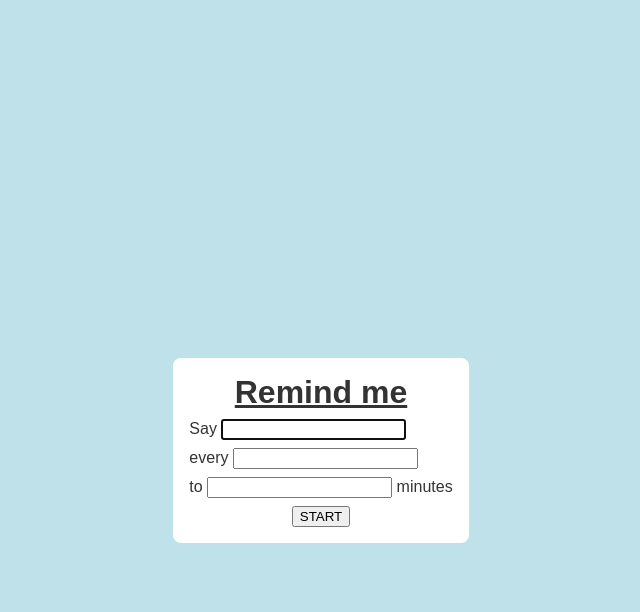
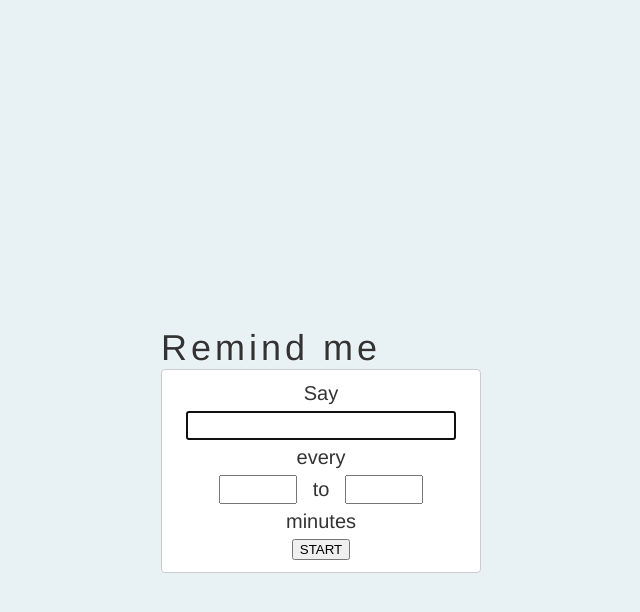
Before and after one commit to mcomella/mcomella.github.com, a Jekyll site: the page app/remind.html, which Jekyll copies as it is, in a window 1280 px wide. Shown: the top 612 px of the page, without its empty margins (319-959 px from the left). Built offline with Jekyll 4.4.1, drawn with Linux system fonts in a browser that asks for light colours.

Commit message:
remind: update layout: fonts, spacing.

```diff
--- a/app/remind.html
+++ b/app/remind.html
@@ -5,42 +5,81 @@
     <meta name="viewport" content="width=device-width, initial-scale=1">
     <title>Remind me</title>
     <style>
+        html {
+            color: #333333;
+            font-family: Helvetica, sans-serif;
+            font-size: 20px;
+            font-weight: 300;
+        }
+
+        input {
+            font-family: inherit;
+            font-size: inherit;
+            font-weight: inherit;
+        }
+
         body {
             display: flex;
             height: 100vh;
             margin: 0;
             justify-content: center;
             align-items: center;
-            background: #bee1ea;
+            background: #e8f2f4;
         }
 
         #container {
-            padding: 16px;
-            background: white;
-            color: #333333;
-            font-family: sans-serif;
-            border-radius: 8px;
+            width: 320px;
         }
 
         h1 {
-            margin-top: 0;
-            margin-bottom: 8px;
+            margin: 0;
+            font-size: 1.8rem;
+            font-weight: inherit;
+            letter-spacing: 0.111em;
+            text-shadow: 0 0 2px white;
+        }
+
+        form {
+            background: white;
+            padding: 12px 24px;
+            border: 1px solid #ccc;
+            border-radius: 4px;
+        }
+
+        form * {
             text-align: center;
-            text-decoration: underline;
         }
 
         form > * {
-            margin-top: 8px;
-            margin-bottom: 8px;
+            display: block;
+            margin: 6px auto;
+        }
+
+        form > *:first-child {
+            margin-top: 0;
         }
 
         form > *:last-child {
             margin-bottom: 0;
         }
 
-        form > button {
-            display: block;
-            margin: 0 auto;
+        form > input {
+            box-sizing: border-box;
+            width: 100%;
+        }
+
+        #duration {
+            display: flex;
+            justify-content: center;
+            align-items: center;
+        }
+
+        #duration input {
+            width: 3.5em;
+        }
+
+        #duration label {
+            margin: 0 16px;
         }
     </style>
 </head>
@@ -48,19 +87,15 @@
     <div id="container">
         <h1>Remind me</h1>
         <form>
-            <div>
-                <label for="utterance">Say</label>
-                <input type="input" id="utterance" autofocus>
+            <label for="utterance">Say</label>
+            <input type="input" id="utterance" autofocus>
+            <label>every</label>
+            <div id="duration">
+                <input type="number" id="min">
+                <label>to</label>
+                <input type="number" id="max">
             </div>
-            <div>
-                <label>every</label>
-                <input type="number" id="min">
-            </div>
-            <div>
-                <label> to</label>
-                <input type="number" id="max">
-                <label>minutes</label>
-            </div>
+            <label>minutes</label>
             <button id="set">START</button>
         </form>
     </div>
```
